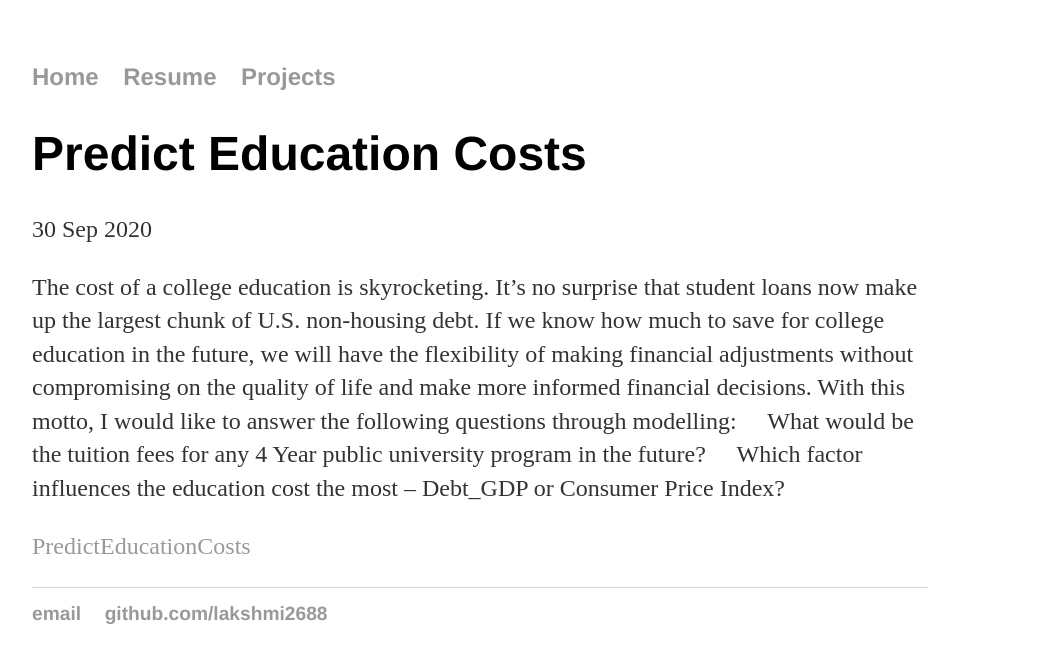
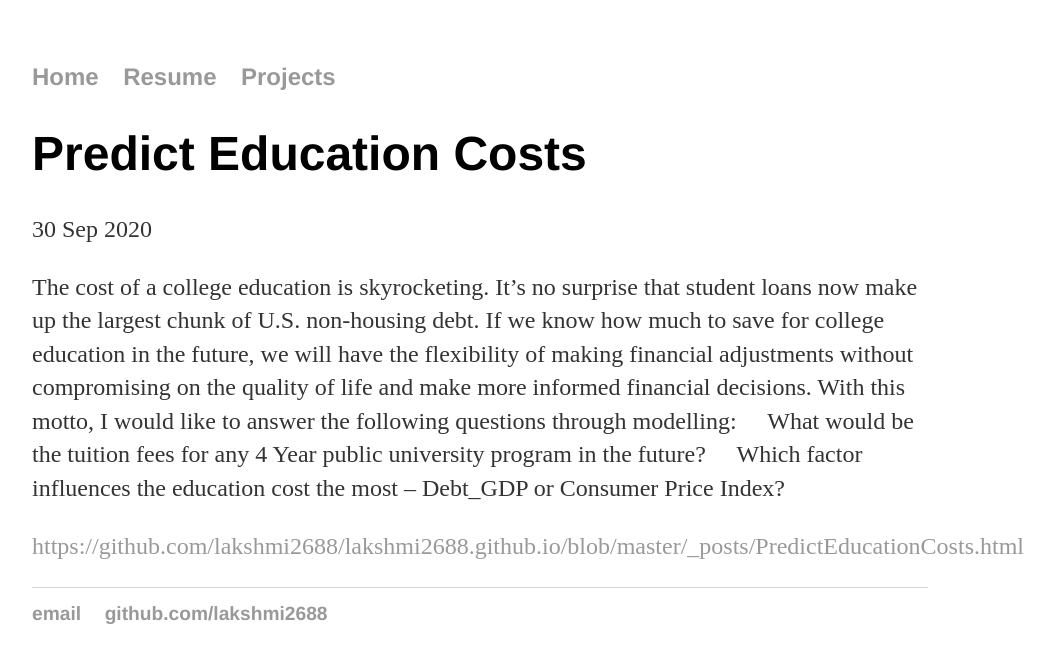
Before and after one commit to lakshmi2688/lakshmi2688.github.io, a Jekyll site: the page built from _posts/2020-09-30-predict-education-costs.md, in a window 1280 px wide. Shown: the top 663 px of the page, without its empty margins (160-1213 px from the left). Built offline with Jekyll 4.4.1, drawn with Linux system fonts in a browser that asks for light colours; some of the changed lines change nothing that is shown.

Commit message:
Update 2020-09-30-predict-education-costs.md

```diff
--- a/_posts/2020-09-30-predict-education-costs.md
+++ b/_posts/2020-09-30-predict-education-costs.md
@@ -6,4 +6,4 @@ date: 2020-09-30
 
 The cost of a college education is skyrocketing. It’s no surprise that student loans now make up the largest chunk of U.S. non-housing debt. If we know how much to save for college education in the future, we will have the flexibility of making financial adjustments without compromising on the quality of life and make more informed financial decisions. With this motto, I would like to answer the following questions through modelling:  What would be the tuition fees for any 4 Year public university program in the future?  Which factor influences the education cost the most – Debt_GDP or Consumer Price Index?
 
-<a href="PredictEducationCosts.html">PredictEducationCosts</a>
+<a href="PredictEducationCosts.html">https://github.com/lakshmi2688/lakshmi2688.github.io/blob/master/_posts/PredictEducationCosts.html</a>
```
